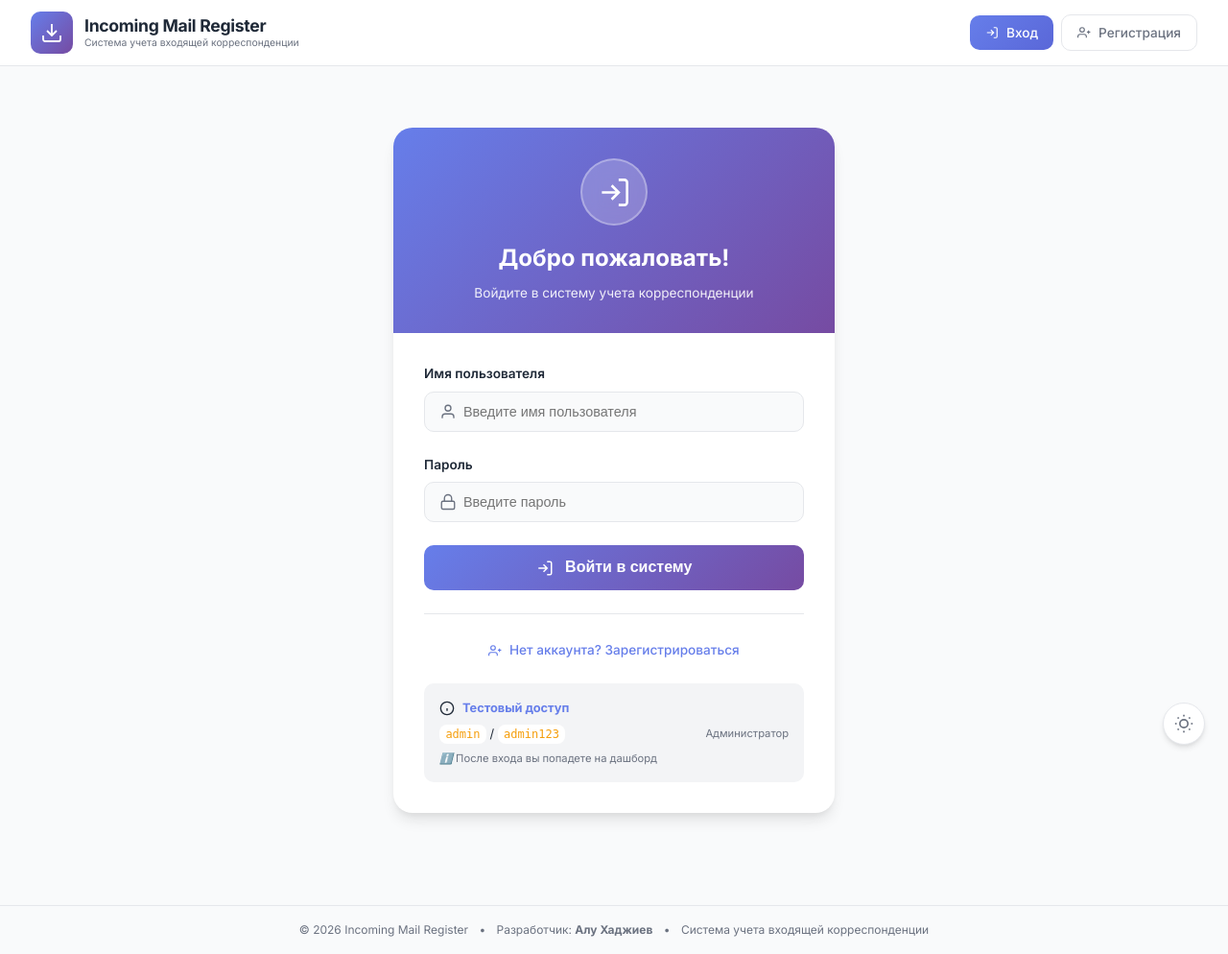
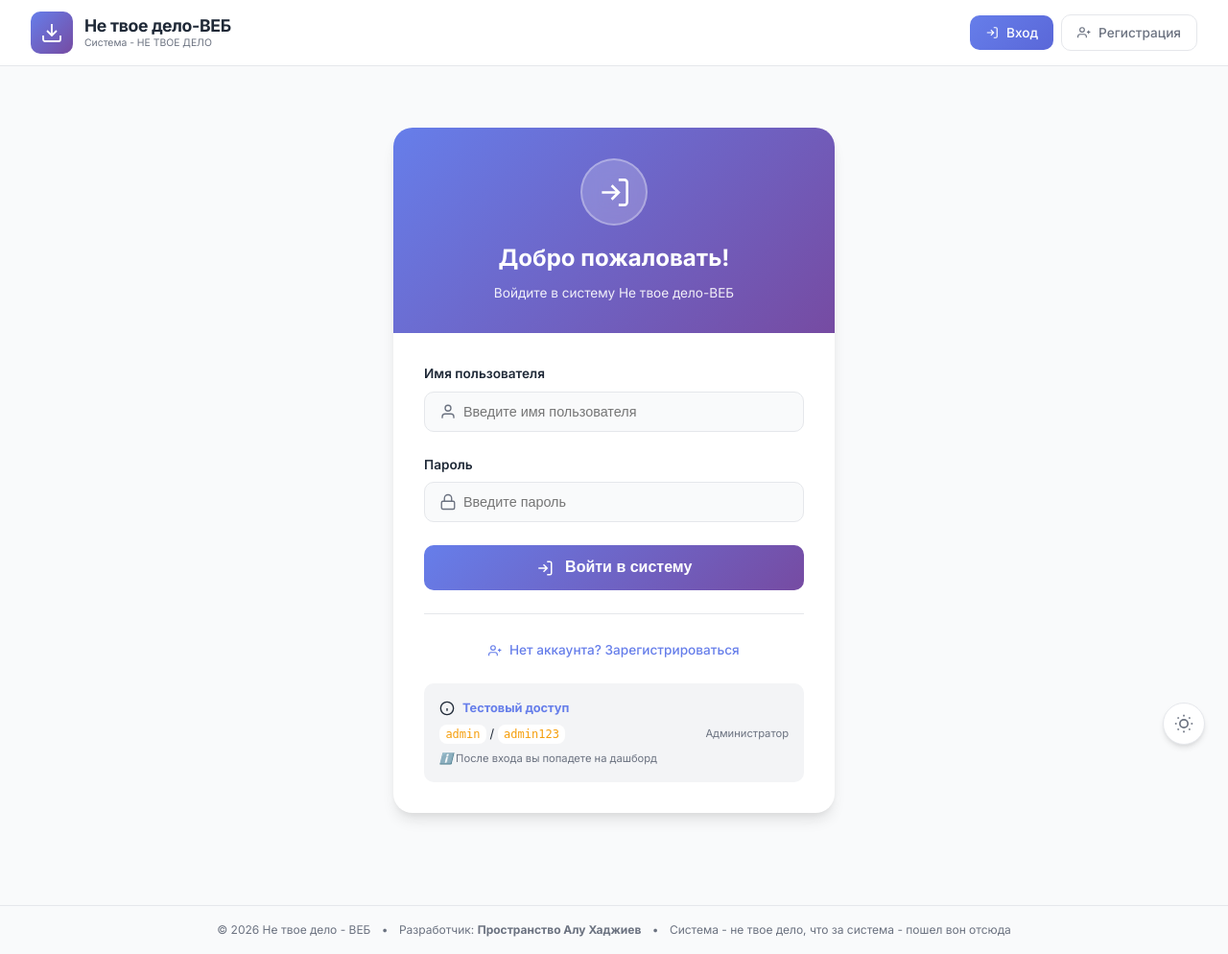
Before and after one commit to AluHadj22/incoming_correspondence, a FastAPI app: page /api/auth/login in a window 1280 px wide. Shown: the whole page at 96% size. Run offline with FastAPI, Linux system fonts and the light colour scheme.

Commit message:
update visual

```diff
--- a/app/templates/base.html
+++ b/app/templates/base.html
@@ -3,7 +3,7 @@
 <head>
     <meta charset="UTF-8">
     <meta name="viewport" content="width=device-width, initial-scale=1.0">
-    <title>{% block title %}Incoming Mail Register{% endblock %}</title>
+    <title>{% block title %}Не твое дело ВЕБ{% endblock %}</title>
     <link rel="icon" href="/static/favicon.ico">
     {% block extra_css %}{% endblock %}
 
@@ -489,8 +489,8 @@
                     </svg>
                 </div>
                 <div class="logo-text">
-                    <h1>Incoming Mail Register</h1>
-                    <p>Система учета входящей корреспонденции</p>
+                    <h1>Не твое дело-ВЕБ</h1>
+                    <p>Система - НЕ ТВОЕ ДЕЛО</p>
                 </div>
             </a>
 
@@ -663,11 +663,11 @@
 
     <!-- Футер с информацией об авторе -->
     <div class="footer-credit">
-        <span>© 2026 Incoming Mail Register</span>
+        <span>© 2026 Не твое дело - ВЕБ</span>
         <span style="margin: 0 8px">•</span>
-        <span>Разработчик: <strong>Алу Хаджиев</strong></span>
+        <span>Разработчик: <strong>Пространство Алу Хаджиев</strong></span>
         <span style="margin: 0 8px">•</span>
-        <span>Система учета входящей корреспонденции</span>
+        <span>Система - не твое дело, что за система - пошел вон отсюда</span>
     </div>
 
     <script>
--- a/app/templates/correspondences.html
+++ b/app/templates/correspondences.html
@@ -504,7 +504,7 @@
             <path d="M8 8h8M8 12h6M8 16h4"/>
         </svg>
         <h4>Нет писем</h4>
-        <p>В данный список писем пуст. Создайте первое письмо</p>
+        <p>В данный список писем пуст. Создайте первое письмо или его создадут за тебя</p>
         <a href="/api/correspondences/create" class="btn-create" style="margin-top: 1rem; display: inline-flex;">
             <svg width="16" height="16" viewBox="0 0 24 24" fill="none" stroke="currentColor" stroke-width="2">
                 <line x1="12" y1="5" x2="12" y2="19"/>
--- a/app/templates/flows.html
+++ b/app/templates/flows.html
@@ -97,7 +97,7 @@
 {% block content %}
 <div style="margin-bottom: 1.5rem;">
     <h1 style="font-size: 1.5rem; font-weight: 800; color: var(--text-primary); margin-bottom: 0.25rem;">
-        📁 Журналы потоков
+        📁 Журналы потоков/"Неизбежное прими достойно" - @Луций Сенека - или Мансур...цхьа философ доц аьлча
     </h1>
     <p style="color: var(--text-secondary); font-size: 0.85rem;">
         Письма сгруппированы по потокам (например: 07-25, 07-29 и т.д.)
--- a/app/templates/login.html
+++ b/app/templates/login.html
@@ -1,6 +1,6 @@
 {% extends "base.html" %}
 
-{% block title %}Вход в систему | Учет корреспонденции{% endblock %}
+{% block title %}Вход в систему | Не твое дело-ВЕБ{% endblock %}
 
 {% block extra_css %}
 <style>
@@ -211,7 +211,7 @@
                 </svg>
             </div>
             <h2>Добро пожаловать!</h2>
-            <p>Войдите в систему учета корреспонденции</p>
+            <p>Войдите в систему Не твое дело-ВЕБ</p>
         </div>
 
         <div class="login-body">
--- a/app/templates/requests.html
+++ b/app/templates/requests.html
@@ -231,7 +231,7 @@
     <div style="display: flex; justify-content: space-between; align-items: center; flex-wrap: wrap; gap: 1rem;">
         <div>
             <h1 style="font-size: 1.5rem; font-weight: 800; color: var(--text-primary); margin-bottom: 0.25rem;">
-                📋 Письма-запросы
+                📋 Письма-запросы - Самый тупой отчет в истории человечества
             </h1>
             <p style="color: var(--text-secondary); font-size: 0.85rem;">
                 Письма, отмеченные для отчетности по запросам
```
Also changed, not shown: app/templates/dashboard.html (+5 -5 lines).
